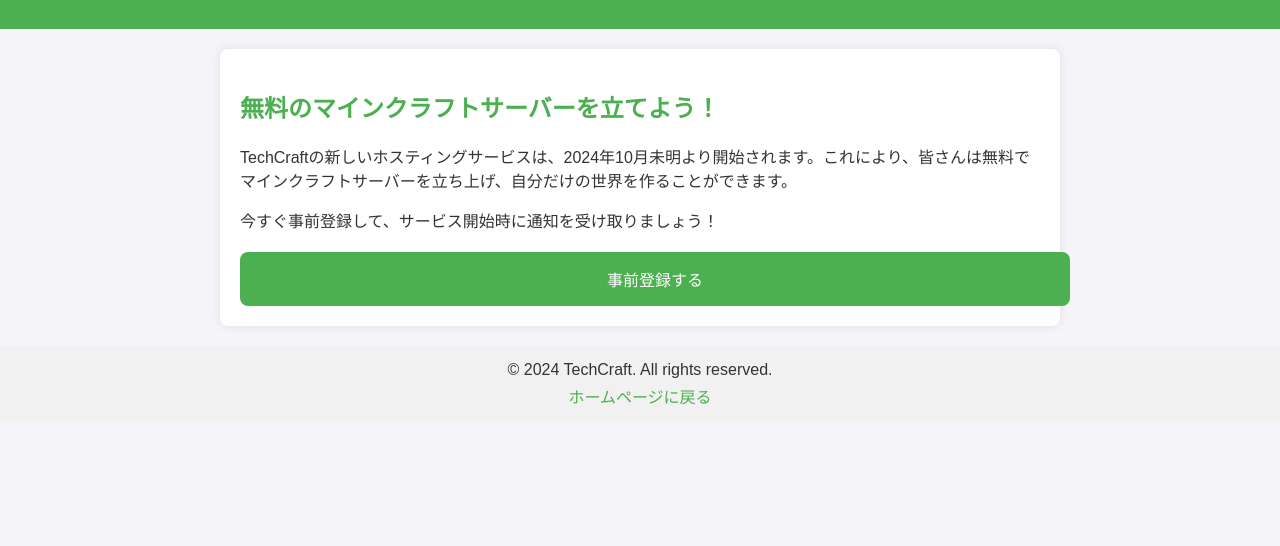
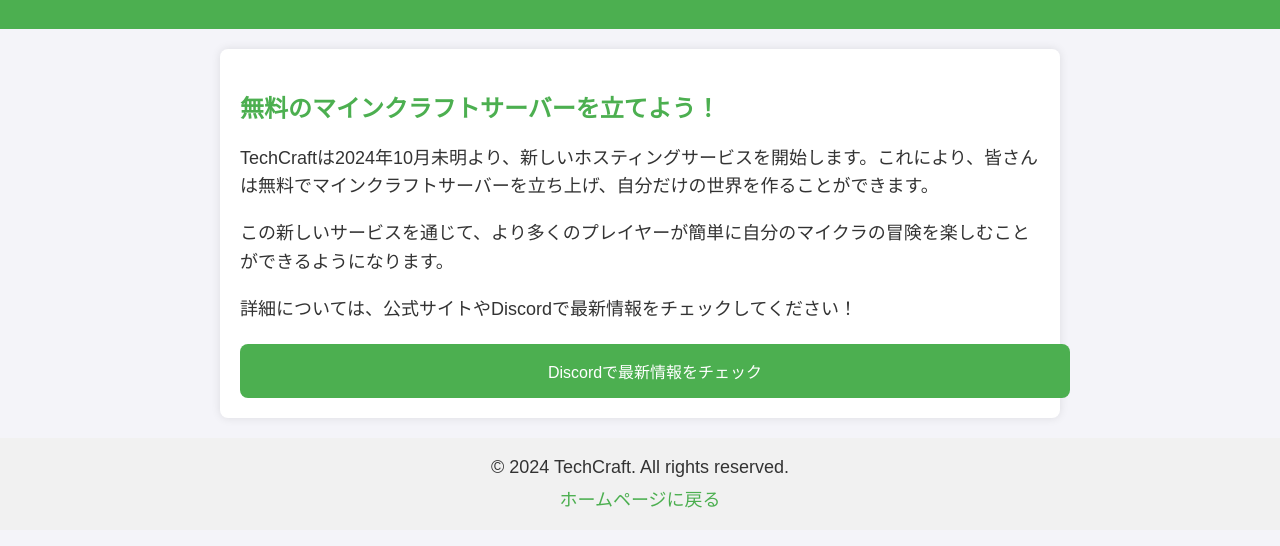
Before and after one commit to techserverweb931/Websaito, a website: page index.html in a window 1280 px wide. Shown: the part 80-626 px from the top of the page. Drawn offline with Linux system fonts and the light colour scheme.

Commit message:
index.html

```diff
--- a/index.html
+++ b/index.html
@@ -3,7 +3,7 @@
 <head>
     <meta charset="UTF-8">
     <meta name="viewport" content="width=device-width, initial-scale=1.0">
-    <title>TechCraft ホスティングサービス</title>
+    <title>TechCraft ホスティングサービスのお知らせ</title>
     <style>
         body {
             font-family: Arial, sans-serif;
@@ -28,6 +28,10 @@
         }
         h1, h2 {
             color: #4CAF50;
+        }
+        p {
+            font-size: 18px;
+            line-height: 1.6;
         }
         .cta-button {
             display: block;
@@ -64,13 +68,14 @@
 </head>
 <body>
     <header>
-        <h1>TechCraft ホスティングサービス</h1>
+        <h1>TechCraft ホスティングサービスのお知らせ</h1>
     </header>
     <div class="container">
         <h2>無料のマインクラフトサーバーを立てよう！</h2>
-        <p>TechCraftの新しいホスティングサービスは、2024年10月未明より開始されます。これにより、皆さんは無料でマインクラフトサーバーを立ち上げ、自分だけの世界を作ることができます。</p>
-        <p>今すぐ事前登録して、サービス開始時に通知を受け取りましょう！</p>
-        <a href="pre-registration.html" class="cta-button">事前登録する</a>
+        <p>TechCraftは2024年10月未明より、新しいホスティングサービスを開始します。これにより、皆さんは無料でマインクラフトサーバーを立ち上げ、自分だけの世界を作ることができます。</p>
+        <p>この新しいサービスを通じて、より多くのプレイヤーが簡単に自分のマイクラの冒険を楽しむことができるようになります。</p>
+        <p>詳細については、公式サイトやDiscordで最新情報をチェックしてください！</p>
+        <a href="https://discord.gg/rWApVWqcfk" class="cta-button">Discordで最新情報をチェック</a>
     </div>
     <footer>
         <p>© 2024 TechCraft. All rights reserved.</p>
```
